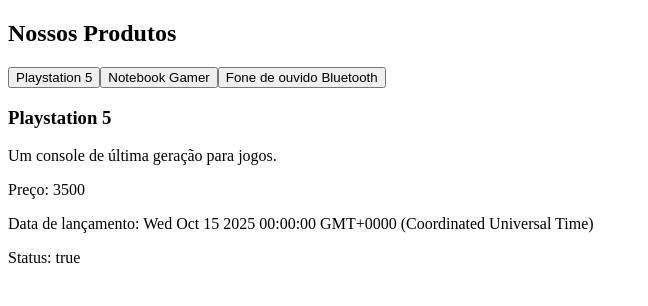
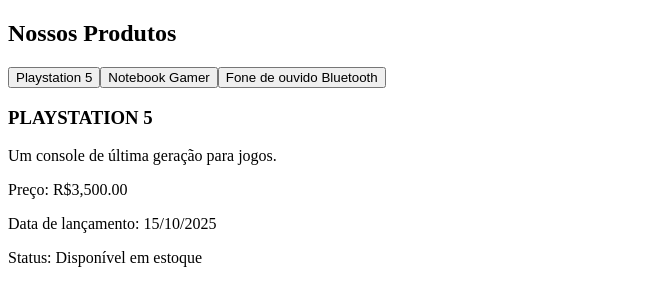
Before and after one commit to RitaJeveaux/minha-loja-angular, an Angular app: page / in a window 1280 px wide. Both pictures are taken after a click on the button "Playstation 5". Shown: the top 306 px of the page, without its empty margins (0-648 px from the left). Built offline with nearby package versions, Linux system fonts and the light colour scheme.

Commit message:
implementando pipes

```diff
--- a/src/app/components/product-detail/product-detail.html
+++ b/src/app/components/product-detail/product-detail.html
@@ -1,7 +1,7 @@
 <div>
-  <h3>{{ product.name }}</h3>
+  <h3>{{ product.name | uppercase }}</h3>
   <p>{{ product.description}}</p>
-  <p>Preço: {{ product.price }}</p>
-  <p>Data de lançamento: {{ product.launchDate }}</p>
-  <p>Status: {{ product.available }}</p>
+  <p>Preço: {{ product.price | currency: 'BRL' }}</p>
+  <p>Data de lançamento: {{ product.launchDate | date: 'dd/MM/yyyy'}}</p>
+  <p>Status: {{ product.available | availability}}</p>
 </div>
--- a/src/app/components/product-detail/product-detail.ts
+++ b/src/app/components/product-detail/product-detail.ts
@@ -1,9 +1,10 @@
 import { Component, Input, OnChanges, SimpleChanges, OnDestroy } from '@angular/core';
 import { CommonModule } from '@angular/common';
+import { AvailabilityPipe } from '../../pipes/availability-pipe';
 
 @Component({
   selector: 'app-product-detail',
-  imports: [CommonModule],
+  imports: [CommonModule, AvailabilityPipe],
   templateUrl: './product-detail.html',
   styleUrl: './product-detail.css',
 })
@@ -17,7 +18,7 @@ export class ProductDetail implements OnChanges, OnDestroy {
   }
 
   ngOnDestroy(): void {
-     console.log("Componente de detalhe destruido! Limpando...");
+    console.log("Componente de detalhe destruido! Limpando...");
   }
 
 }
--- /dev/null
+++ b/src/app/pipes/availability-pipe.ts
@@ -0,0 +1,12 @@
+import { Pipe, PipeTransform } from '@angular/core';
+
+@Pipe({
+  name: 'availability'
+})
+export class AvailabilityPipe implements PipeTransform {
+
+  transform(value: boolean): string {
+    return value ? 'Disponível em estoque' : 'Produto indisponível';
+  }
+
+}
```
Also changed, not shown: 1 other file (tests, documents, lock files or other folders).
